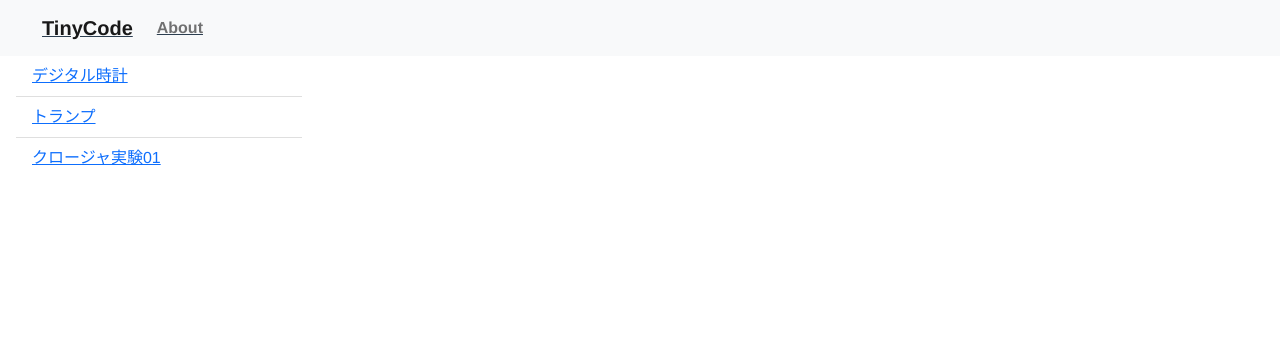
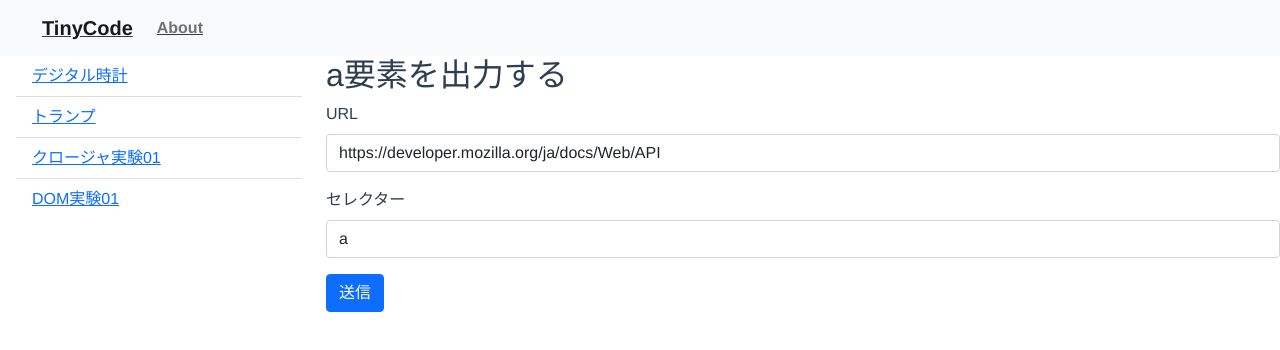
Before and after one commit to 0gravity000/tiny-code, a Vue app: page /dom-experiment-01 in a window 1280 px wide. Shown: the top 350 px of the page. Built offline with nearby package versions, Linux system fonts and the light colour scheme.

Commit message:
DOMExperiment01を追加 express、puppeteer、axios、body-parserをインストール vue.config.jsにproxyを追加

```diff
--- a/package.json
+++ b/package.json
@@ -8,8 +8,12 @@
     "lint": "vue-cli-service lint"
   },
   "dependencies": {
+    "axios": "^0.27.2",
+    "body-parser": "^1.20.0",
     "bootstrap": "^5.1.3",
     "core-js": "^3.8.3",
+    "express": "^4.18.1",
+    "puppeteer": "^14.1.0",
     "vue": "^3.2.13",
     "vue-router": "^4.0.3",
     "vuex": "^4.0.0"
--- a/src/components/SidebarHome.vue
+++ b/src/components/SidebarHome.vue
@@ -9,6 +9,9 @@
       </li>
       <li class="list-group-item">
         <router-link to="/closures-experiment-01">クロージャ実験01</router-link>
+      </li>
+      <li class="list-group-item">
+        <router-link to="/dom-experiment-01">DOM実験01</router-link>
       </li>
       <!--
       <li class="list-group-item">
--- a/src/router/index.js
+++ b/src/router/index.js
@@ -3,6 +3,7 @@ import HomeView from '../views/HomeView.vue'
 import DigitalClock from '../views/contents/DigitalClock.vue'
 import PlayingCards from '../views/contents/PlayingCards.vue'
 import ClosuresExperiment01 from '../views/contents/ClosuresExperiment01.vue'
+import DOMExperiment01 from '../views/contents/DOMExperiment01.vue'
 
 const routes = [
   {
@@ -33,6 +34,11 @@ const routes = [
     name: 'closures-experiment-01',
     component: ClosuresExperiment01
   },
+  {
+    path: '/dom-experiment-01',
+    name: 'dom-experiment-01',
+    component: DOMExperiment01
+  },
 ]
 
 const router = createRouter({
--- /dev/null
+++ b/src/views/contents/DOMExperiment01.vue
@@ -0,0 +1,79 @@
+<template>
+  <div class="dom-experiment-01">
+    <h2>a要素を出力する</h2>
+    <form>
+      <div class="mb-3">
+        <label for="exampleInputEmail1" class="form-label">URL</label>
+        <input v-model="this.targetUrl" class="form-control" placeholder="URLを入力してください">
+      </div>
+      <div class="mb-3">
+        <label for="exampleInputPassword1" class="form-label">セレクター</label>
+        <input v-model="this.targetSelector" class="form-control" placeholder="セレクターを入力してください">
+      </div>
+      <button type="button" @click="crawlTargetUrl" class="btn btn-primary">送信</button>
+      <!--
+      <button type="submit" class="btn btn-primary">送信</button>
+      -->
+    </form>
+
+    <div v-for="element in elements" :key="element">
+      <a :href="element.href" target="_blank" rel="noopener noreferrer">{{element.innerHTML}}</a>
+    </div>
+  </div>
+</template>
+
+<script>
+// @ is an alias to /src
+const axios = require('axios').default
+
+export default {
+  data() {
+    return {
+      targetUrl: "https://developer.mozilla.org/ja/docs/Web/API",
+      targetSelector: "a",
+      elements: [],
+    }
+  },
+  mounted() {
+    //this.crawlTargetUrl()
+    // CORSエラー
+    //Access to XMLHttpRequest at 'http://www.example.org/' from origin 'http://localhost:3000' has been blocked by CORS policy: Response to preflight request doesn't pass access control check: No 'Access-Control-Allow-Origin' header is present on the requested resource.
+    /*
+    var oReq = new XMLHttpRequest()
+    oReq.addEventListener("load", this.reqListener)
+    oReq.open("GET", "http://www.example.org");
+    //oReq.open("GET", "http://www.example.org/example.txt");
+    oReq.setRequestHeader("Access-Control-Allow-Origin", "*")
+    oReq.send();
+    */
+  },
+  methods: {
+    crawlTargetUrl: function(){
+      let self = this;  //promiseコールバック関数内でthisは使えないので回避用 this.$router.push('/')
+      axios.post('/api/stroke/ahref', { //バックエンドでbodyとして取得できる
+        targetUrl: self.targetUrl,
+        targetSelector: self.targetSelector,
+        /*
+        headers: {
+          Accept: 'application/json',
+          'Content-Type': 'application/json',
+        },
+        body:
+          JSON.stringify({
+            targetUrl: self.targetUrl,
+            targetSelector: self.targetSelector,
+        }),
+        */
+      })
+      .then(function (res) {
+        console.log(res.data)
+        self.elements = res.data
+      })
+      .catch(function (err){
+        console.log(err)
+        self.elements = err.data
+      })
+    },
+  },
+}
+</script>
--- a/vue.config.js
+++ b/vue.config.js
@@ -1,4 +1,9 @@
 const { defineConfig } = require('@vue/cli-service')
 module.exports = defineConfig({
-  transpileDependencies: true
+  transpileDependencies: true,
+  devServer: {
+    port: 8080,
+    // localhostでvueからexpressにAPIリクエストを送信する為の設定
+    proxy: 'http://localhost:3000'
+  },
 })
```
Also changed, not shown: server.js (added, +63 -0 lines), 1 other file (tests, documents, lock files or other folders).
